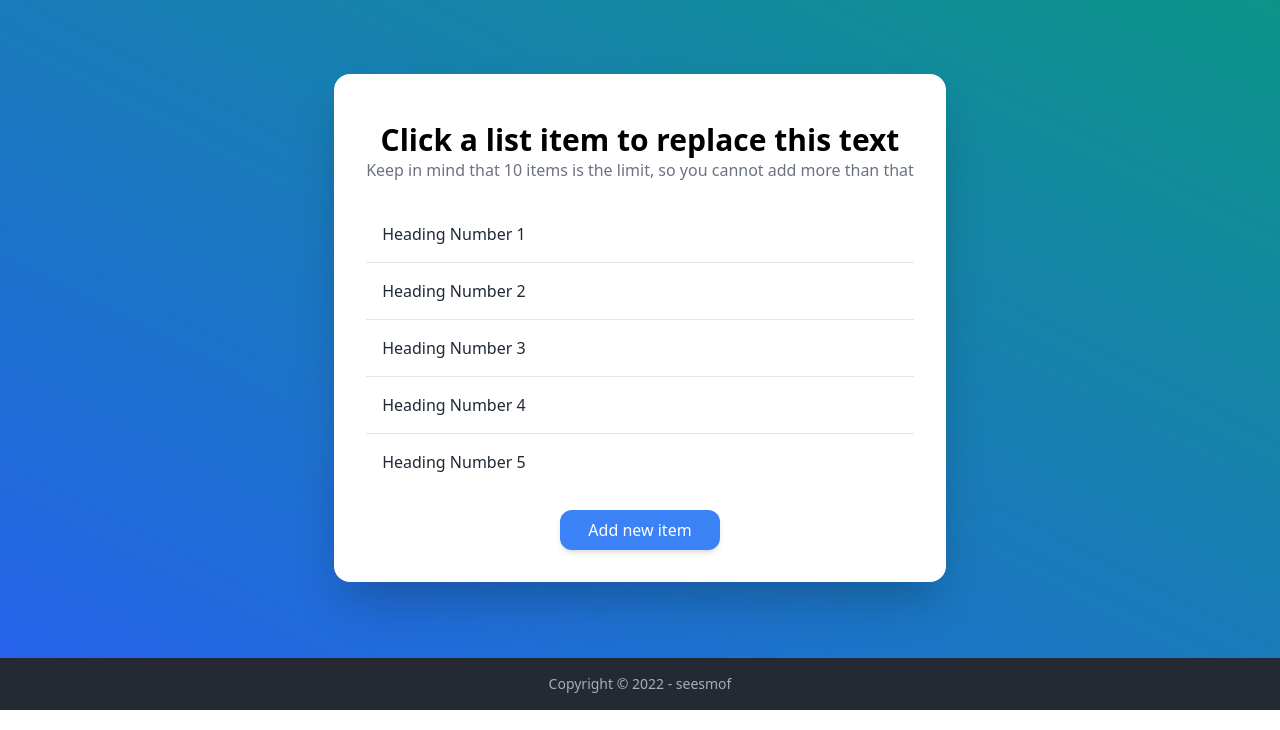
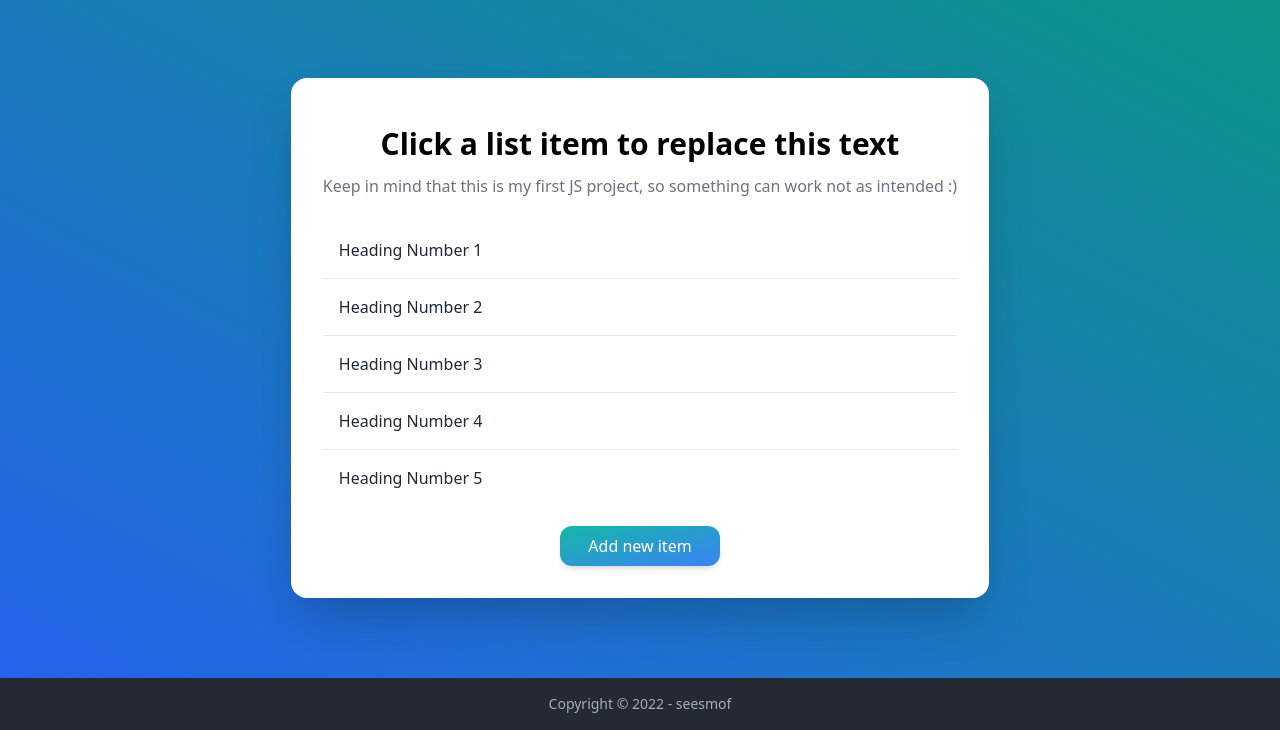
Before and after one commit to seesmof/js-first-steps, a plain HTML site: page index.html in a window 1280 px wide. Shown: the part 90-820 px from the top of the page. Drawn offline with nearby package versions, Linux system fonts and the light colour scheme.

Commit message:
style: :recycle: some minor style changes, finishing up

```diff
--- a/index.html
+++ b/index.html
@@ -22,10 +22,6 @@
 
     <!-- styles -->
     <style>
-        section {
-            height: calc(100vh - 140px);
-        }
-
         section li {
             border-bottom: 1px solid #e2e8f0;
             padding: 1rem;
@@ -122,7 +118,8 @@
     <!-- navbar end -->
 
     <!-- /main section -->
-    <section data-theme="light" class="p-5 bg-gradient-to-tr from-blue-600 to-teal-600">
+    <section data-theme="light"
+        class="p-5 bg-gradient-to-tr from-blue-600 to-teal-600 min-h-[85vh] flex justify-center items-center">
 
         <!-- flex container -->
         <div class="container w-4/5 mx-auto flex justify-center items-center h-full">
@@ -131,11 +128,11 @@
             <div class="card bg-base-100 shadow-2xl">
                 <div class="card-body">
                     <div class="py-4 text-center">
-                        <h2 class="font-bold text-black text-3xl" id="headline">Click a list item to replace this text
+                        <h2 class="font-bold text-black text-3xl duration-300 hover:scale-105 pb-3" id="headline">Click
+                            a list item to replace this text
                         </h2>
-                        <p class="text-gray-500">Keep in mind that 10 items is the limit, so you cannot add more
-                            than
-                            that
+                        <p class="text-gray-500">Keep in mind that this is my first JS project, so something can work
+                            not as intended :)
                         </p>
                     </div>
 
@@ -148,7 +145,7 @@
                     </ul>
 
                     <button id="add"
-                        class="bg-blue-500 font-medium px-7 py-2 rounded-xl text-white mx-auto transition duration-300 shadow-md hover:shadow-xl hover:bg-teal-500">Add
+                        class="bg-gradient-to-tl from-blue-500 to-teal-500 font-medium px-7 py-2 rounded-xl text-white mx-auto transition duration-300 shadow-md hover:shadow-xl hover:saturate-200 hover:scale-105">Add
                         new item</button>
                 </div>
             </div>
```
